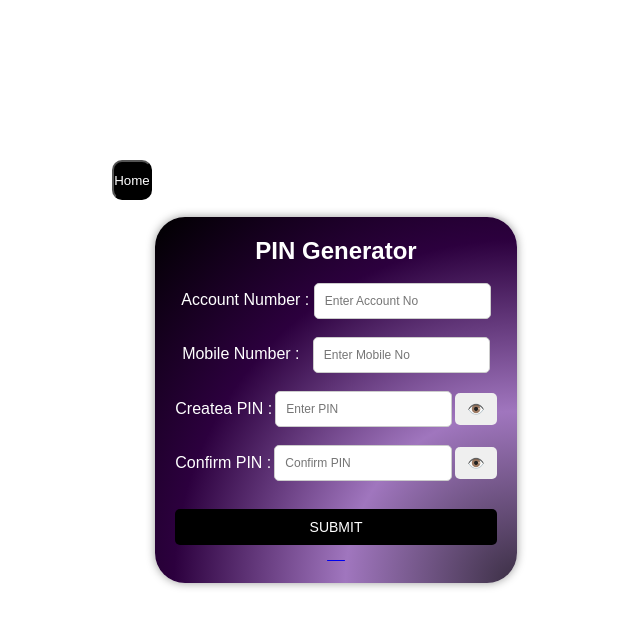
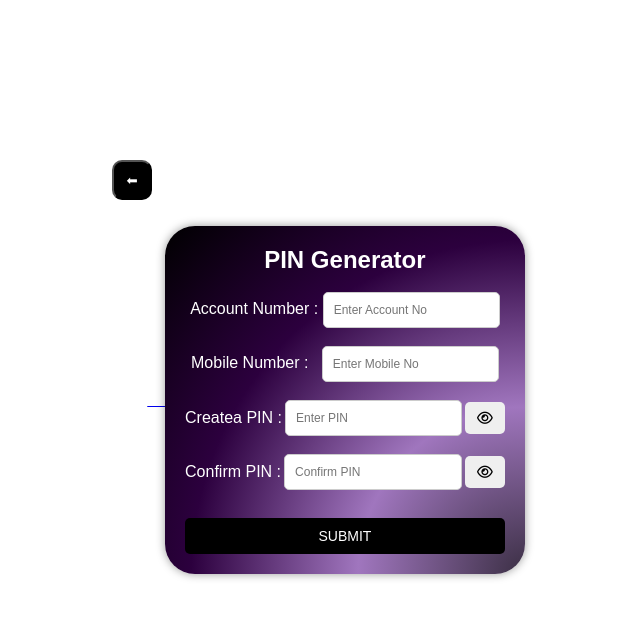
Before and after one commit to Anjum799/Bank, a Django app: template Bank/app/templates/pin_gen.html in a window 1280 px wide. Shown: the top 627 px of the page, without its empty margins (304-944 px from the left). Run offline with Django 3.2, Linux system fonts and the light colour scheme; the template is opened without the code that fills it, so the values that code supplies are empty.

Commit message:
Update pin_gen.html

```diff
--- a/Bank/app/templates/pin_gen.html
+++ b/Bank/app/templates/pin_gen.html
@@ -6,8 +6,12 @@
     <meta name="viewport" content="width=device-width, initial-scale=1.0">
     <title>PIN Generator</title>
     <link rel="stylesheet" href="{% static 'css/pin_gen.css' %}">
+    <link rel="stylesheet" href="https://cdnjs.cloudflare.com/ajax/libs/font-awesome/6.7.2/css/all.min.css" integrity="sha512-Evv84Mr4kqVGRNSgIGL/F/aIDqQb7xQ2vcrdIwxfjThSH8CSR7PBEakCr51Ck+w+/U6swU2Im1vVX0SVk9ABhg==" crossorigin="anonymous" referrerpolicy="no-referrer" />
 </head>
     <body>
+        <a href="{% url 'home' %}">
+            <button id="btn1" type="submit">⬅</button>
+        </a>
         <div class="container">
             <h2>PIN Generator</h2> <br>
             <form action="" method="POST">
@@ -18,18 +22,15 @@
 
                 <div class="input-wrapper">
                     Createa PIN : <input type="password" id="pin" name="pin" maxlength="4" placeholder="Enter PIN">
-                    <button type="button" class="see-pin-btn" onclick="togglePin('pin')">👁️</button>
+                    <button type="button" class="see-pin-btn" onclick="togglePin('pin')"><i class="fa-regular fa-eye" style="color: #000000;"></i></button>
                 </div> <br>
                 <div class="input-wrapper">
                     Confirm PIN : <input type="password" id="confirmPin" name="cpin" maxlength="4" placeholder="Confirm PIN">
-                    <button type="button" class="see-pin-btn" onclick="togglePin('confirmPin')">👁️</button>
+                    <button type="button" class="see-pin-btn" onclick="togglePin('confirmPin')"><i class="fa-regular fa-eye" style="color: #000000;"></i></button>
                 </div><br>
 
                 <button type="submit" class="submit-btn">SUBMIT</button>
             </form>
-            <a href="{% url 'home' %}">
-                <button id="btn1" type="submit">Home</button>
-            </a>
         </div>
 
         <script>
```
